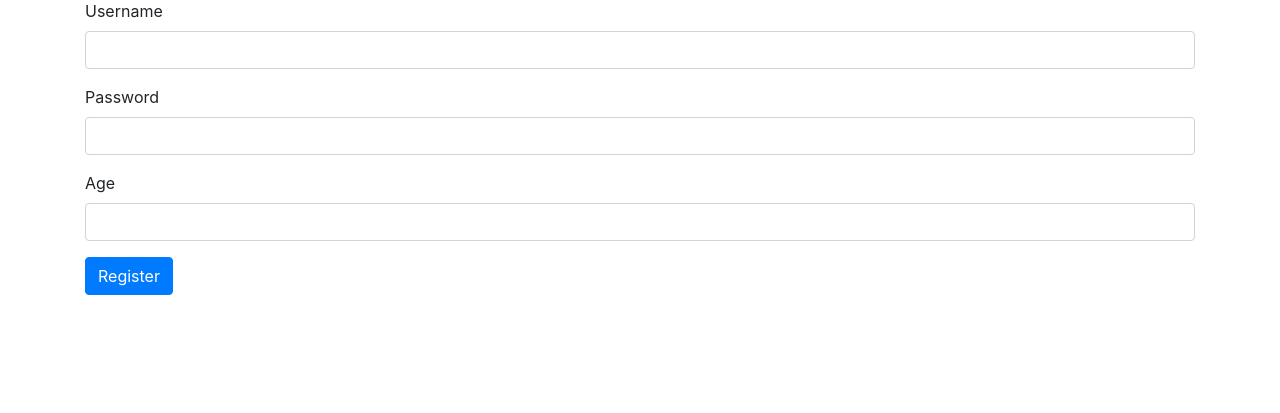
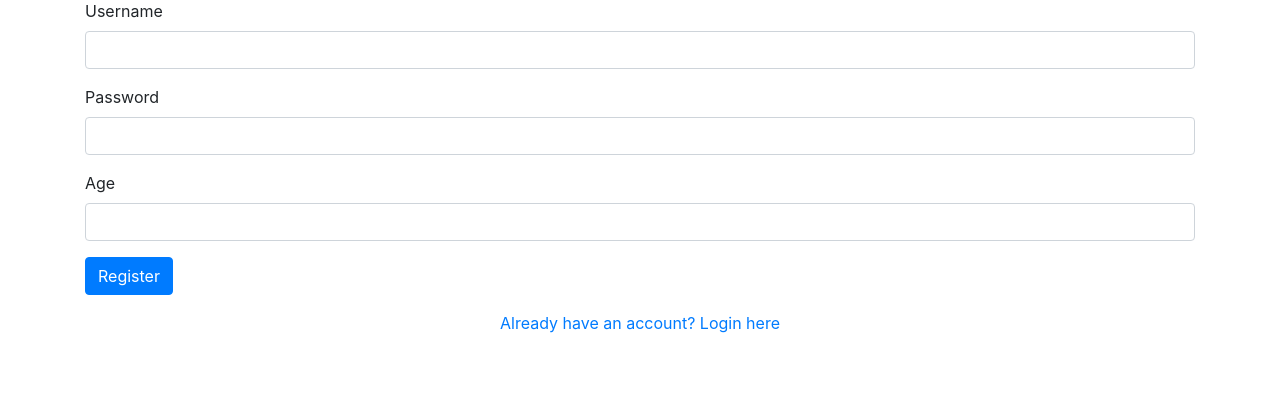
Before and after one commit to LeHaziq/speech-recognition, a Flask app: page /register in a window 1280 px wide. Shown: the part 105-518 px from the top of the page. Run offline with Flask 3, Linux system fonts and the light colour scheme; some libraries are stand-ins or nearby versions.

Commit message:
Added login button to register page

```diff
--- a/templates/register.html
+++ b/templates/register.html
@@ -24,6 +24,9 @@
             </div>
             <button type="submit" class="btn btn-primary">Register</button>
         </form>
+        <div class="text-center mt-3">
+            <a href="/login">Already have an account? Login here</a>
+        </div>
     </div>
 </body>
 </html>
```
Also changed, not shown: instance/users.db, 1 other file.
